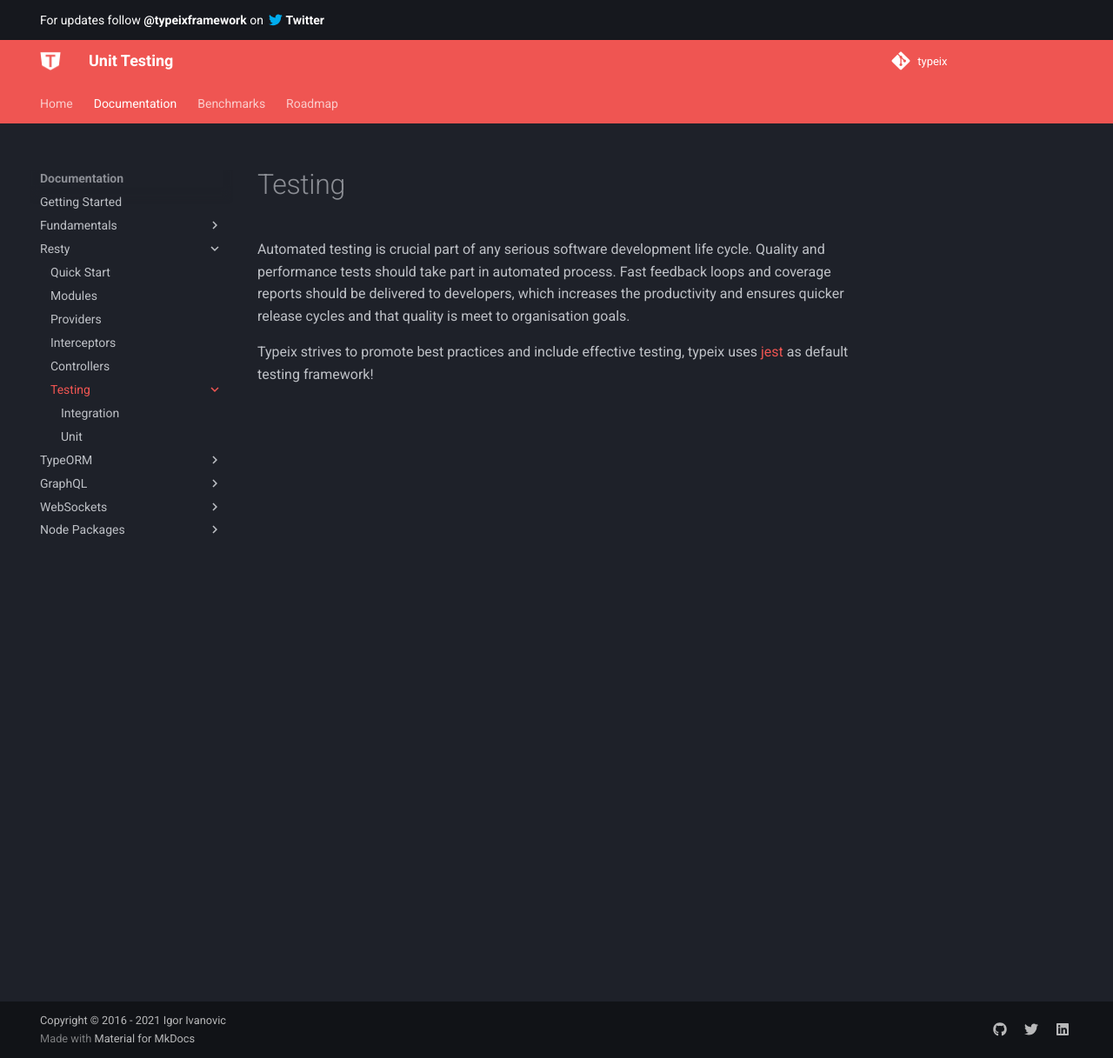
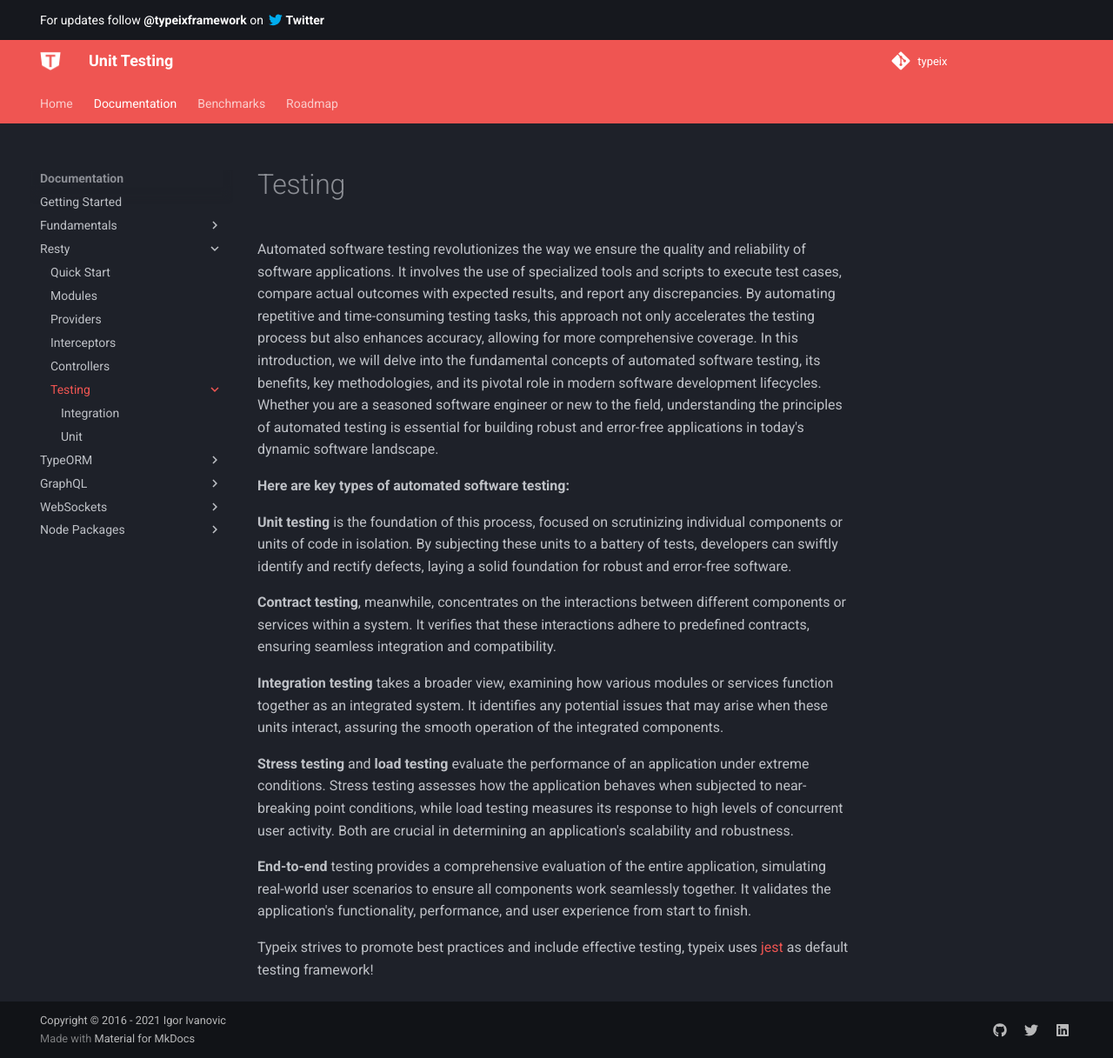
Before and after one commit to typeix/typeix.github.io, an MkDocs documentation site: the page built from docs/documentation/rest/testing/index.md, in a window 1280 px wide and 1217 px high. Shown: the whole window at 87% size. Built offline with MkDocs 1.6.1 and Material for MkDocs 9.7.7, drawn with Linux system fonts in a browser that asks for light colours; comment, search, counter and statistics services are not loaded.

Commit message:
Update text about testing

```diff
--- a/docs/documentation/rest/testing/index.md
+++ b/docs/documentation/rest/testing/index.md
@@ -3,10 +3,37 @@ template: main.html
 title: Unit Testing
 ---
 # Testing
-Automated testing is crucial part of any serious software development life cycle.
-Quality and performance tests should take part in automated process. Fast feedback loops and
-coverage reports should be delivered to developers, which increases the productivity and ensures quicker
-release cycles and that quality is meet to organisation goals.
+Automated software testing revolutionizes the way we ensure the quality and reliability of software applications.
+It involves the use of specialized tools and scripts to execute test cases, compare actual outcomes with expected results,
+and report any discrepancies. By automating repetitive and time-consuming testing tasks, this approach not only accelerates
+the testing process but also enhances accuracy, allowing for more comprehensive coverage.
+In this introduction, we will delve into the fundamental concepts of automated software testing, its benefits, key methodologies,
+and its pivotal role in modern software development lifecycles. Whether you are a seasoned software engineer or new to the field,
+understanding the principles of automated testing is essential for building robust and error-free applications in
+today's dynamic software landscape.
+
+**Here are key types of automated software testing:**
+
+**Unit testing** is the foundation of this process, focused on scrutinizing individual components or units of code in isolation.
+By subjecting these units to a battery of tests, developers can swiftly identify and rectify defects, laying a solid foundation for
+robust and error-free software.
+
+**Contract testing**, meanwhile, concentrates on the interactions between different components or services within a system.
+It verifies that these interactions adhere to predefined contracts, ensuring seamless integration and compatibility.
+
+**Integration testing** takes a broader view, examining how various modules or services function together as an integrated system.
+It identifies any potential issues that may arise when these units interact, assuring the smooth operation of the integrated components.
+
+**Stress testing** and **load testing** evaluate the performance of an application under extreme conditions.
+Stress testing assesses how the application behaves when subjected to near-breaking point conditions,
+while load testing measures its response to high levels of concurrent user activity.
+Both are crucial in determining an application's scalability and robustness.
+
+**End-to-end** testing provides a comprehensive evaluation of the entire application, simulating real-world user scenarios
+to ensure all components work seamlessly together. It validates the application's functionality, performance, and
+user experience from start to finish.
+
+
 
 Typeix strives to promote best practices and include effective testing,
 typeix uses [jest](https://jestjs.io/) as default testing framework!
```
